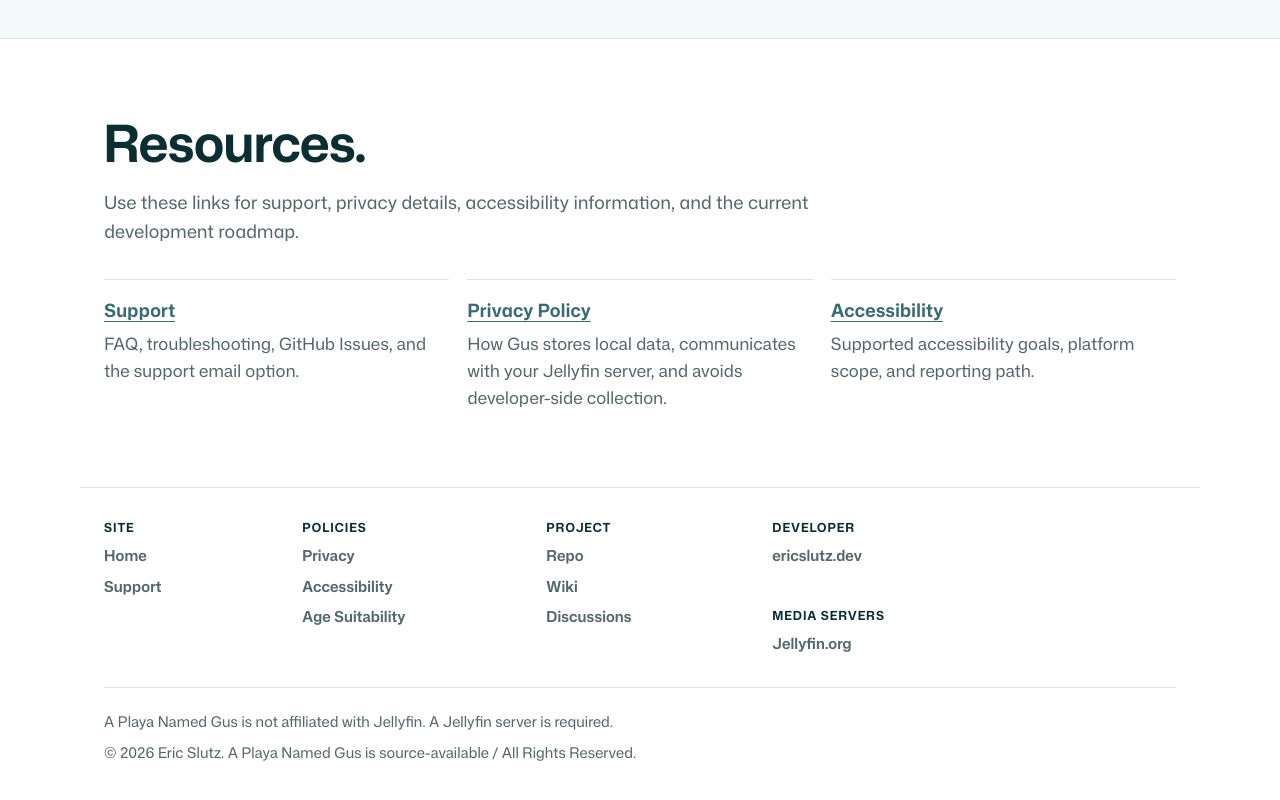
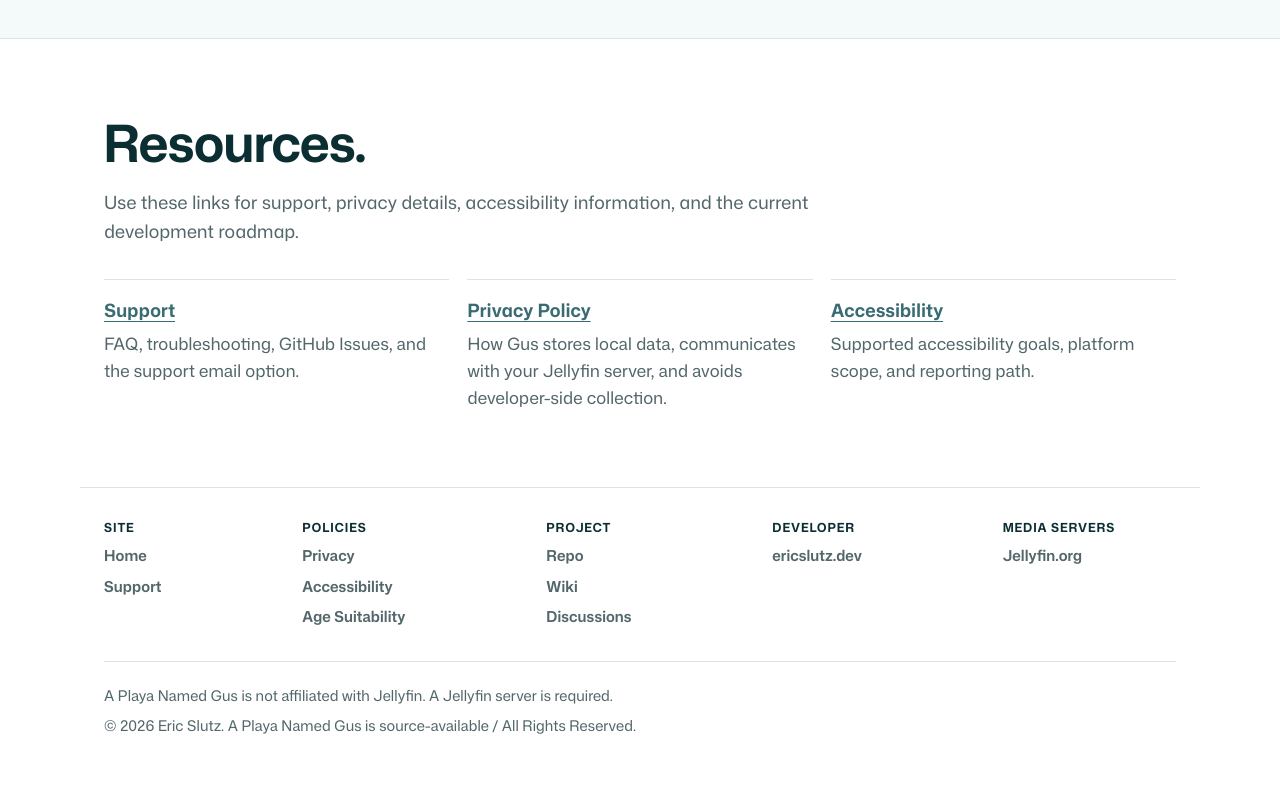
Before and after one commit to eslutz/A-Playa-Named-Gus-Website, an Eleventy site: page src/index.njk in a window 1280 px wide. Shown: the part 1943-2743 px from the top of the page. Built offline with nearby package versions, Linux system fonts and the light colour scheme; Eleventy itself is replaced by a stand-in of ours; files that its build step writes are made by us from their sources.

Commit message:
Split media servers footer column

```diff
--- a/src/_includes/layouts/base.njk
+++ b/src/_includes/layouts/base.njk
@@ -56,7 +56,6 @@
         <a href="https://github.com/eslutz/A-Playa-Named-Gus/wiki" target="_blank" rel="noopener noreferrer">Wiki</a>
         <a href="https://github.com/eslutz/A-Playa-Named-Gus/discussions" target="_blank" rel="noopener noreferrer">Discussions</a>
       </nav>
-      <div class="footer-stack">
       <nav class="footer-group" aria-label="Developer links">
         <h2>Developer</h2>
         <a href="https://ericslutz.dev" target="_blank" rel="noopener noreferrer">ericslutz.dev</a>
@@ -66,7 +65,6 @@
         <a href="https://jellyfin.org/" target="_blank" rel="noopener noreferrer">Jellyfin.org</a>
       </nav>
     </div>
-    </div>
     <div class="footer-legal">
       <p>A Playa Named Gus is not affiliated with Jellyfin. A Jellyfin server is required.</p>
       <p>&copy; 2026 Eric Slutz. A Playa Named Gus is source-available / All Rights Reserved.</p>
--- a/src/styles.css
+++ b/src/styles.css
@@ -252,7 +252,7 @@
   .footer-groups {
     display: grid;
     gap: 2rem clamp(6rem, 11vw, 9rem);
-    grid-template-columns: repeat(4, auto);
+    grid-template-columns: repeat(5, auto);
     justify-content: start;
   }
 }
@@ -490,11 +490,6 @@
     font-size: 0.94rem;
     font-weight: 650;
     text-decoration: none;
-  }
-
-  .footer-stack {
-    display: grid;
-    gap: 40px;
   }
 
   .footer-legal {
```
Lines whose indentation alone changed are shown as unchanged.
